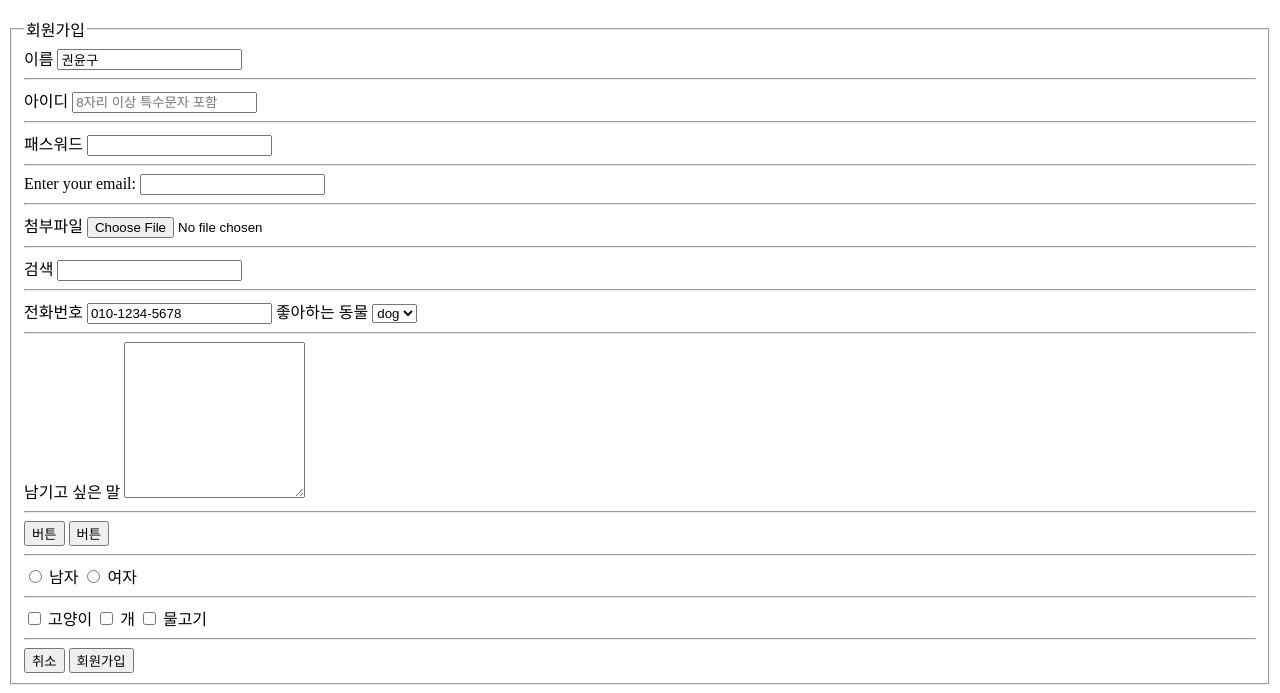
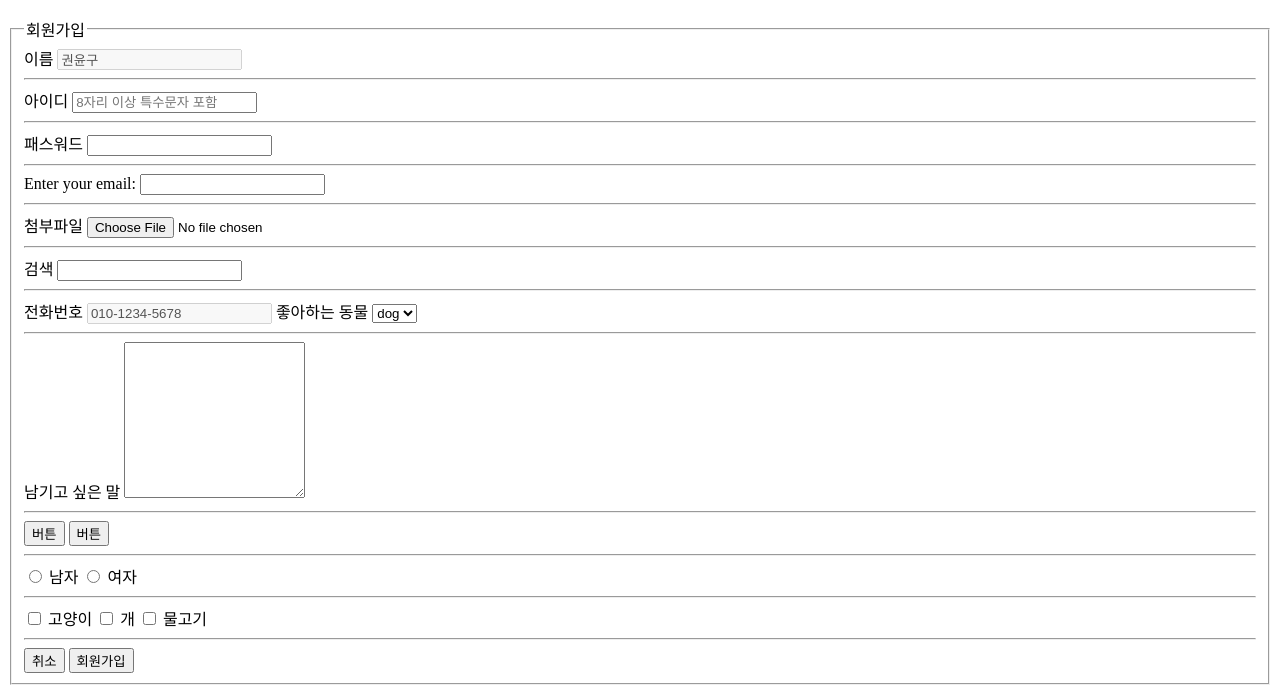
Before and after one commit to peaceRyun/frontstudy-1, a plain HTML site: page 02-html/06-form.html in a window 1280 px wide. Shown: the part 110-803 px from the top of the page. Drawn offline with Linux system fonts and the light colour scheme.

Commit message:
third commit+2-1

```diff
--- a/02-html/06-form.html
+++ b/02-html/06-form.html
@@ -13,7 +13,7 @@
             <fieldset>
                 <legend>회원가입</legend>
                 <label for="name">이름</label>
-                <input type="text" name="name" id="name" value="권윤구" readonly />
+                <input type="text" name="name" id="name" value="권윤구" readonly disabled />
                 <hr />
 
                 <!-- <label for="id">아이디</label> -->
@@ -37,7 +37,7 @@
                 <hr />
 
                 <label for="tel">전화번호</label>
-                <input type="tel" name="tel" id="tel" value="010-1234-5678" readonly />
+                <input type="tel" name="tel" id="tel" value="010-1234-5678" readonly disabled />
 
                 <label for="animals">좋아하는 동물</label>
                 <select name="animals" id="animals">
```
